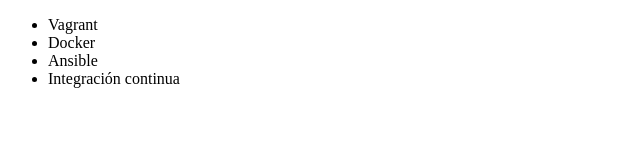
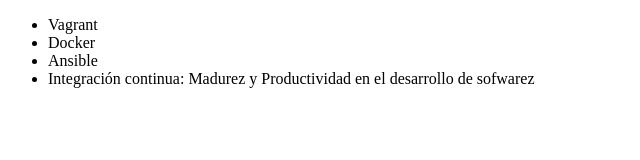
Before and after one commit to D-Elias-J/Alura-git, a plain HTML site: page Index.html in a window 1280 px wide. Shown: the whole page, without its empty margins (0-640 px from the left). Drawn offline with Linux system fonts and the light colour scheme.

Commit message:
Renombrando curso de integracion continua

```diff
--- a/Index.html
+++ b/Index.html
@@ -9,7 +9,7 @@
          <li> Vagrant </li>
          <li> Docker </li>
          <li> Ansible </li>
-         <li> Integración continua</li>
+         <li> Integración continua: Madurez y Productividad en el desarrollo de sofwarez</li>
      </ul>
 </body>
 </html>
```
